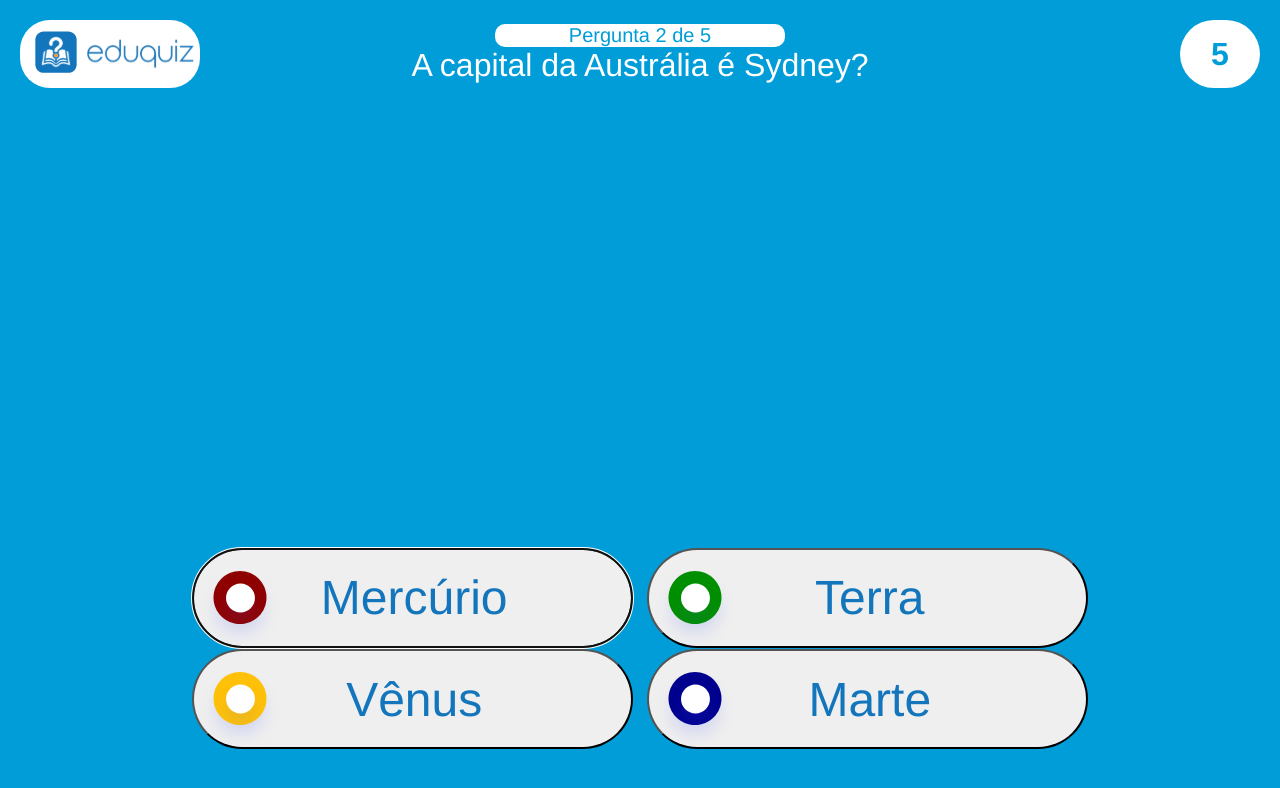
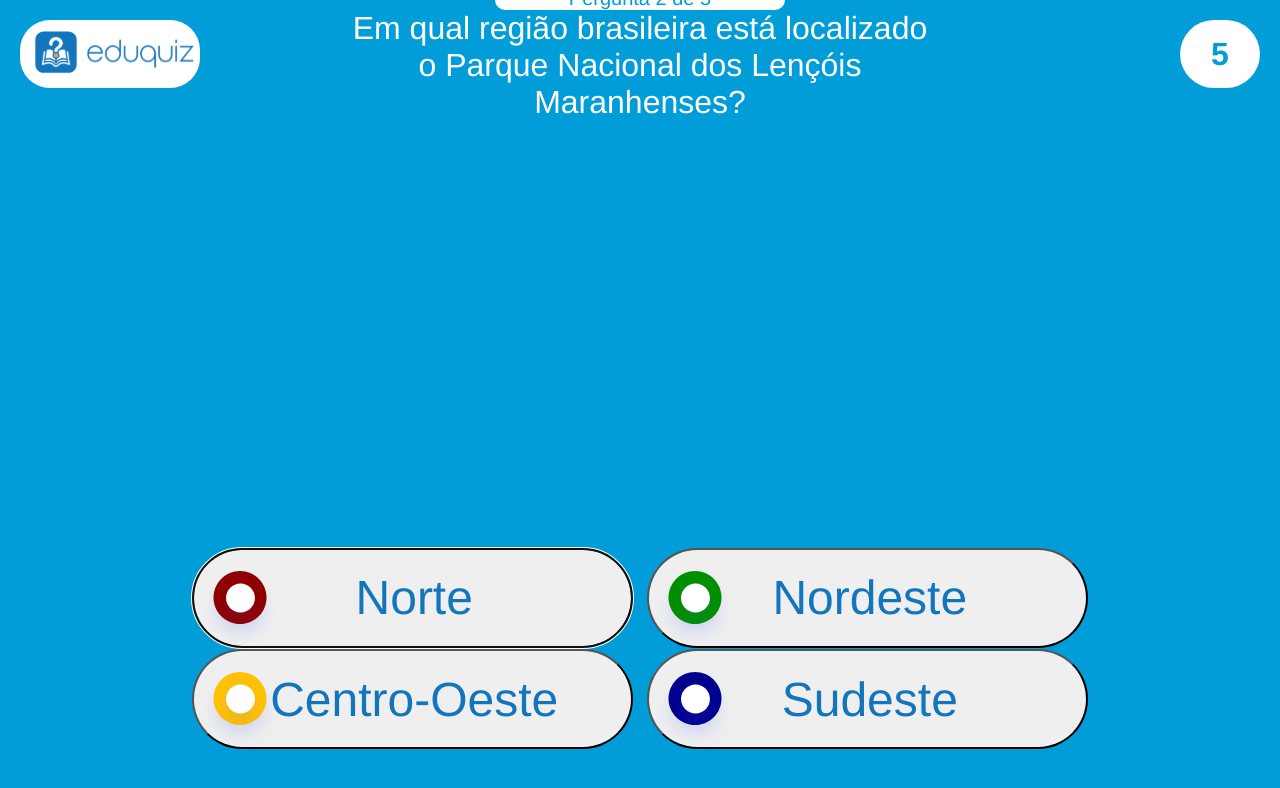
Before and after one commit to jovijovi-john/mvp-app-tv-eduplay, a React (Vite) app: page /pergunta2 in a window 1280 px wide. Shown: the top 788 px of the page. Built offline with nearby package versions, Linux system fonts and the light colour scheme.

Commit message:
Alterações pontuais: opções de resposta não marcadas agora não exibem um 'X' ao selecionar a resposta ou ao término do timer

```diff
--- a/src/Paths.jsx
+++ b/src/Paths.jsx
@@ -7,10 +7,10 @@ export const Paths = () => {
         <Router>
             <Routes>
                 <Route path="/cenario01" element={<TelaPerguntaCenario01 questTimeLimit={10} questNum={1} questTotal={5} opts={["Mercúrio", "Terra", "Vênus", "Marte"]} correctOptIdx={0} question={"Qual é o planeta mais próximo do Sol?"} />} />
-                <Route path="/cenario01/pergunta2" element={<TelaPerguntaCenario01 questTimeLimit={10} questNum={2} questTotal={5} opts={["Mercúrio", "Terra", "Vênus", "Marte"]} correctOptIdx={2} question={"A capital da Austrália é Sydney?"} />} />
+                <Route path="/cenario01/pergunta2" element={<TelaPerguntaCenario01 questTimeLimit={10} questNum={2} questTotal={5} opts={["Norte", "Nordeste", "Centro-Oeste", "Sudeste"]} correctOptIdx={1} question={"Em qual região brasileira está localizado o Parque Nacional dos Lençóis Maranhenses?"} />} />
 
                 <Route path="/" element={<TelaPerguntaCenario03 questTimeLimit={10} questNum={1} questTotal={5} opts={["Mercúrio", "Terra", "Vênus", "Marte"]} correctOptIdx={0} question={"Qual é o planeta mais próximo do Sol?"} />} />
-                <Route path="/pergunta2" element={<TelaPerguntaCenario03 questTimeLimit={10} questNum={2} questTotal={5} opts={["Mercúrio", "Terra", "Vênus", "Marte"]} correctOptIdx={2} question={"A capital da Austrália é Sydney?"} />} />
+                <Route path="/pergunta2" element={<TelaPerguntaCenario03 questTimeLimit={10} questNum={2} questTotal={5} opts={["Norte", "Nordeste", "Centro-Oeste", "Sudeste"]} correctOptIdx={1} question={"Em qual região brasileira está localizado o Parque Nacional dos Lençóis Maranhenses?"} />} />
             </Routes>
         </Router>
     )
--- a/src/TelaPerguntaCenario03.jsx
+++ b/src/TelaPerguntaCenario03.jsx
@@ -37,7 +37,6 @@ export function TelaPerguntaCenario03({ questType, questTimeLimit, questNum, que
 
     const {answered, setAnswered, time, setTime, isFinished, setIsFinished} = useContext(QuestionState)
     const clickedOptId = useRef('')
-
 
     useEffect(() => {
       if (!answered) {
@@ -142,7 +141,7 @@ export function TelaPerguntaCenario03({ questType, questTimeLimit, questNum, que
                         {<TimerCenario03 />}
                     </div>
                 </div>
-                <div className="middle">
+                <div id="middleDiv" className="middle">
                     {answered ? <QuestionStatistics
                       opt1_stat={(numOpt1.current/totalAnswers)*100}
                       opt2_stat={(numOpt2.current/totalAnswers)*100}
@@ -153,7 +152,7 @@ export function TelaPerguntaCenario03({ questType, questTimeLimit, questNum, que
                     {
                       answered ? <AnswerOptionsCorrect clickedOpt={clickedOptId.current} correctOptId={`opt-${correctOptIdx+1}-alt`} optsText={opts} />
                       :
-                      <AnswerOptions opt1={opt1} opt2={opt2} opt3={opt3} opt4={opt4} /*clickFunc={handleClick}*/ optsText={opts} correctOption={correctOptIdx} />
+                      <AnswerOptions opt1={opt1} opt2={opt2} opt3={opt3} opt4={opt4} clickFunc={handleClick} optsText={opts} correctOption={correctOptIdx} />
                     }
                 </div>
             </div>
--- a/src/components/AnswerOptionsCorrect.jsx
+++ b/src/components/AnswerOptionsCorrect.jsx
@@ -17,9 +17,9 @@ export const AnswerOptionsCorrect = ({ clickedOpt, correctOptId, optsText }) =>
     const {isFinished, setIsFinished} = useContext(QuestionState)
 
     const showCorrect = (optId) => {
-        const clickedButton = document.getElementById(optId);
+        const correctOpt = document.getElementById(optId);
 
-        clickedButton.setAttribute("style", "background-color: var(--verde-claro-color);")
+        correctOpt.setAttribute("style", "background-color: var(--verde-claro-color);")
     }
 
     const darkenColor = (optId, factor) => {
@@ -55,22 +55,22 @@ export const AnswerOptionsCorrect = ({ clickedOpt, correctOptId, optsText }) =>
             <div className="answer-opt-div">
                 <img src={red_option_icon} alt="Opção Vermelha" className="opt-icon" />
                 <input type="button" value={optsText[0]} key="0" id="opt-1-alt" className="answer-opt" />
-                {clickedOpt+"-alt" === "opt-1-alt" ? <MdDone className={"correct-answer-icon"} color={"#1376BC"} /> : <FaX className={"wrong-answer-icon"} color={"#1376BC"} />}
+                {clickedOpt+"-alt" === "opt-1-alt" ? <MdDone className={"correct-answer-icon"} color={"#1376BC"} /> : <></>/*<FaX className={"wrong-answer-icon"} color={"#1376BC"} />*/}
             </div>
             <div className="answer-opt-div">
                 <img src={green_option_icon} alt="Opção Verde" className="opt-icon" />
                 <input type="button" value={optsText[1]} key="1" id="opt-2-alt" className="answer-opt" />
-                {clickedOpt+"-alt" === "opt-2-alt" ? <MdDone className={"correct-answer-icon"} color={"#1376BC"} /> : <FaX className={"wrong-answer-icon"} color={"#1376BC"} />}
+                {clickedOpt+"-alt" === "opt-2-alt" ? <MdDone className={"correct-answer-icon"} color={"#1376BC"} /> : <></>/*<FaX className={"wrong-answer-icon"} color={"#1376BC"} />*/}
             </div>
             <div className="answer-opt-div">
                 <img src={yellow_option_icon} alt="Opção Amarela" className="opt-icon" />
                 <input type="button" value={optsText[2]} key="2" id="opt-3-alt" className="answer-opt" />
-                {clickedOpt+"-alt" === "opt-3-alt" ? <MdDone className={"correct-answer-icon"} color={"#1376BC"} /> : <FaX className={"wrong-answer-icon"} color={"#1376BC"} />}
+                {clickedOpt+"-alt" === "opt-3-alt" ? <MdDone className={"correct-answer-icon"} color={"#1376BC"} /> : <></>/*<FaX className={"wrong-answer-icon"} color={"#1376BC"} />*/}
             </div>
             <div className="answer-opt-div">
                 <img src={blue_option_icon} alt="Opção Azul" className="opt-icon" />
                 <input type="button" value={optsText[3]} key="3" id="opt-4-alt" className="answer-opt" />
-                {clickedOpt+"-alt" === "opt-4-alt" ? <MdDone className={"correct-answer-icon"} color={"#1376BC"} /> : <FaX className={"wrong-answer-icon"} color={"#1376BC"} />}
+                {clickedOpt+"-alt" === "opt-4-alt" ? <MdDone className={"correct-answer-icon"} color={"#1376BC"} /> : <></>/*<FaX className={"wrong-answer-icon"} color={"#1376BC"} />*/}
             </div>
         </div>
     );
--- a/src/components/TimerCenario03.jsx
+++ b/src/components/TimerCenario03.jsx
@@ -1,15 +1,16 @@
-import { useState, useEffect, useContext } from 'react';
+import { useState, useEffect, useContext, useRef } from 'react';
 import { useNavigate } from 'react-router-dom';
 import "../styles/timer.css";
 import { QuestionState } from "../QuestionState.jsx"
 
 export const TimerCenario03 = () => {
-    const {answered, setAnswered, time, setTime, setIsFinished} = useContext(QuestionState)
+    const {answered, setAnswered, time, setTime, isFinished, setIsFinished} = useContext(QuestionState)
     const [seconds, setSeconds] = useState(time)
+    // const middleDiv = useRef(document.getElementById("middleDiv"));
 
     const navigate = useNavigate();
 
-    useEffect(() => {
+    useEffect(() => { // Contagem regressiva
         const interval = setInterval(() => {
             if (seconds > 0) {
                 setSeconds(seconds-1)
@@ -19,11 +20,22 @@ export const TimerCenario03 = () => {
         return () => clearInterval(interval);
     }, [seconds])
 
+    /*useEffect(() => {
+        console.log(middleDiv.current)
+    }, [answered])*/
+
     useEffect(() => {
         let interval;
-
         if (seconds === 0) {
             interval = setInterval(() => {
+                /*const middleDiv = document.getElementById("middleDiv");
+                // const child = middleDiv.firstChild
+                if(middleDiv && middleDiv.childElementCount > 0) {
+                    console.log("entrou")
+                    middleDiv.innerHTML = ""
+                    // middleDiv.removeChild(child)
+                }*/
+
                 setIsFinished(true)
             }, 500)
         }
```
